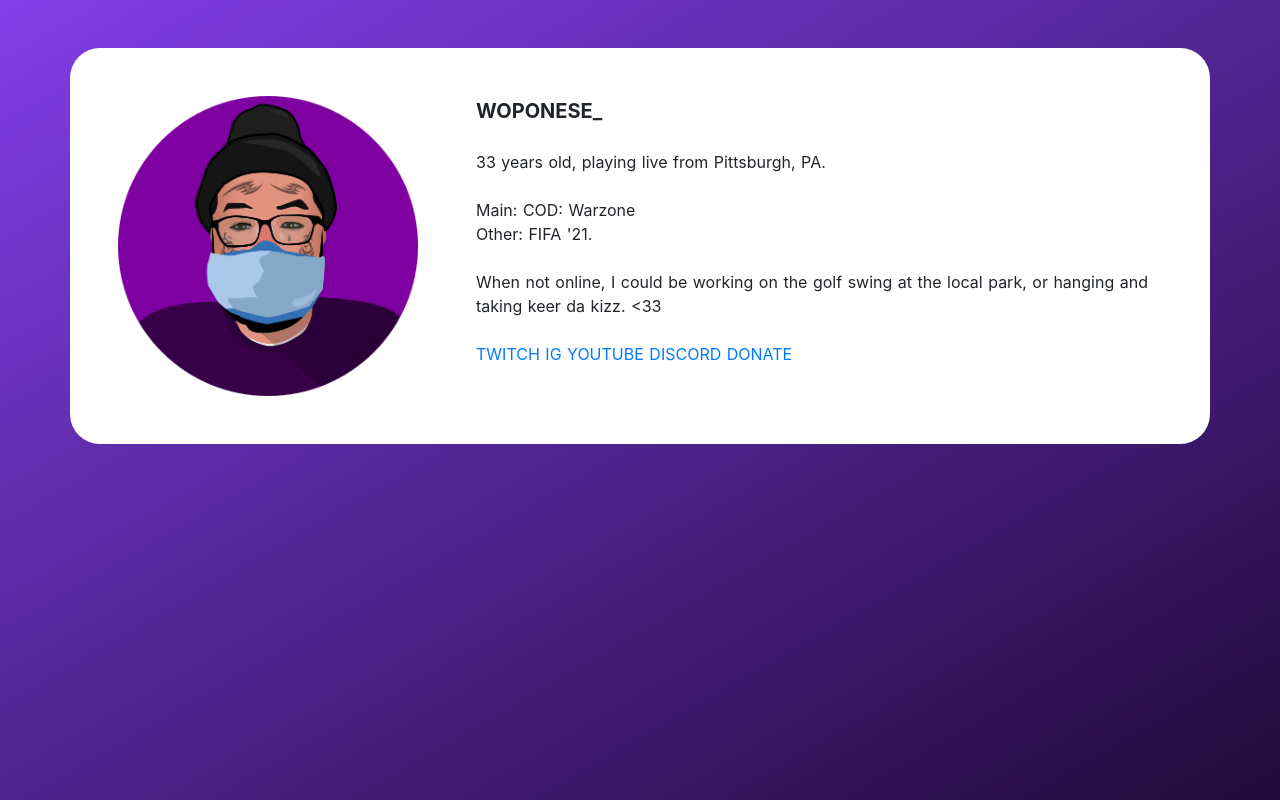
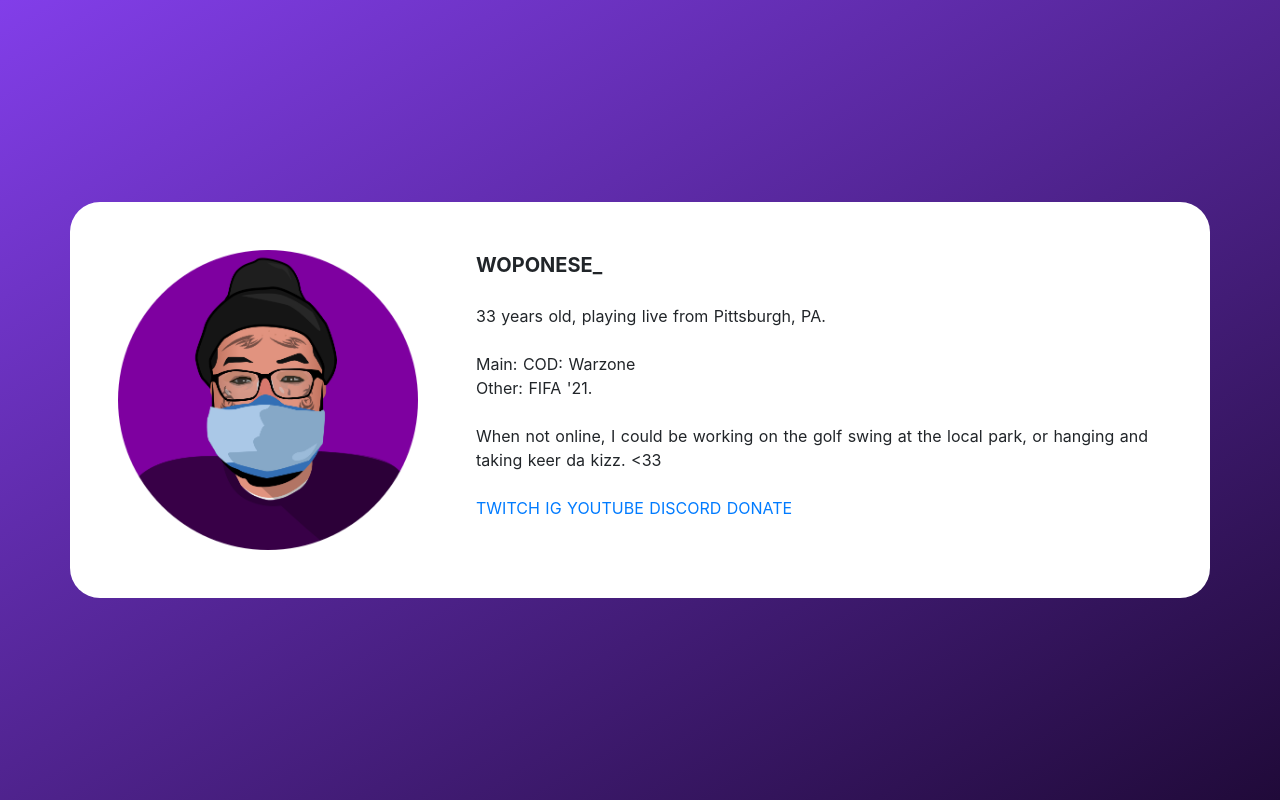
Before and after one commit to jpoechill/woponese, a Nuxt app: page / in a window 1280 px wide. Built offline with nearby package versions, Linux system fonts and the light colour scheme.

Commit message:
fix img size

```diff
--- a/pages/index.vue
+++ b/pages/index.vue
@@ -39,9 +39,12 @@
   height: 100%;
 }
 
+.bg-gradient {
+  width: 100vw;
+  height: 100%;
+}
+
 body {
-  /* width: 100vw;
-  height: 100%; */
   background: rgb(130,62,233);
   background: linear-gradient(150deg, rgba(130,62,233,1) 0%, rgba(32,10,57,1) 100%);
 }
```
